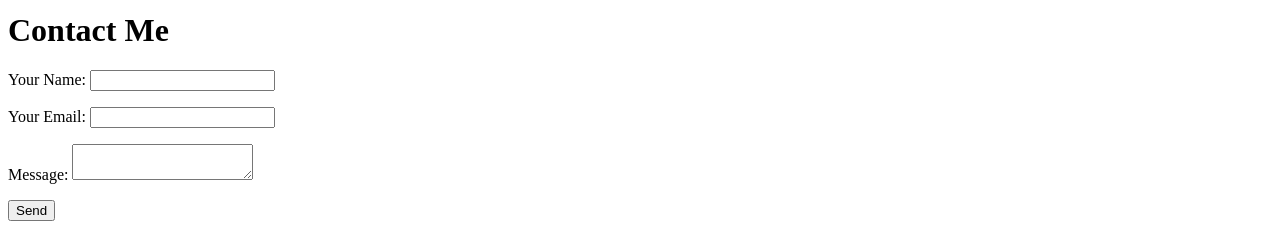
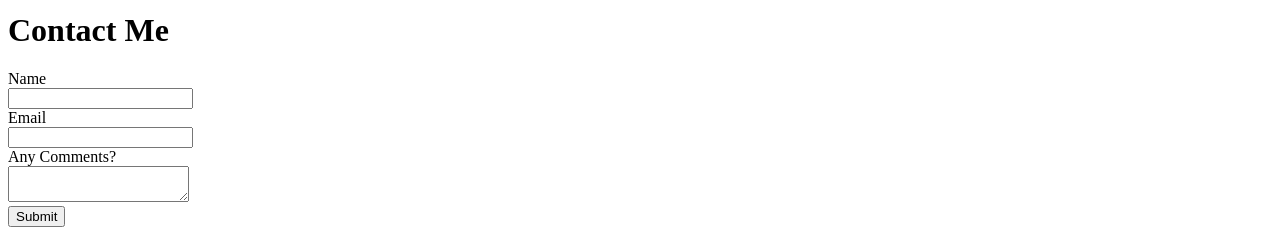
Before and after one commit to crystalchavez99/crystalchavez99.github.io, a React (Create React App) app: page / in a window 1280 px wide. Shown: the part 708-942 px from the top of the page. Built offline with nearby package versions, Linux system fonts and the light colour scheme.

Commit message:
changed layout of contact form

```diff
--- a/public/index.html
+++ b/public/index.html
@@ -5,6 +5,7 @@
     <title>Simple React App</title>
   </head>
   <body>
-    <div id="root"></div>
+    <div id="root">
+    </div>
   </body>
 </html>
--- a/src/Components/Contact.js
+++ b/src/Components/Contact.js
@@ -4,21 +4,38 @@ function Contact() {
     return (
         <div id="contact">
             <h1>Contact Me</h1>
-            <form name="contact" method="POST" data-netlify="true" onSubmit={"submit"}>
-                <input type="hidden" name="form-name" value={"contact v1"}/>
-                <p>
-                    <label>Your Name: <input type="text" name="name" /></label>
-                </p>
-                <p>
-                    <label>Your Email: <input type="email" name="email" /></label>
-                </p>
-                <p>
-                    <label>Message: <textarea name="message"></textarea></label>
-                </p>
-                <div data-netlify-recaptcha="true"></div>
-                <p>
-                    <button type="submit">Send</button>
-                </p>
+            <form
+                name="contact"
+                method="post"
+                data-netlify="true"
+                onSubmit="submit"
+                data-netlify-honeypot="bot-field"
+            >
+                <input type="hidden" name="form-name" value="contact v2" />
+
+                <div hidden>
+                    <input name="bot-field" />
+                </div>
+
+                <div>
+                    <label>Name<br />
+                        <input type="text" name="full-name" />
+                    </label>
+                </div>
+
+                <div>
+                    <label htmlFor="email" >Email</label><br />
+                    <input id="email" type="email" name="email" />
+                </div>
+
+                <div>
+                    <label>Any Comments?<br />
+                        <textarea name="comments"></textarea>
+                    </label>
+                </div>
+
+                <button type="submit">Submit</button>
+
             </form>
         </div>
     )
```
